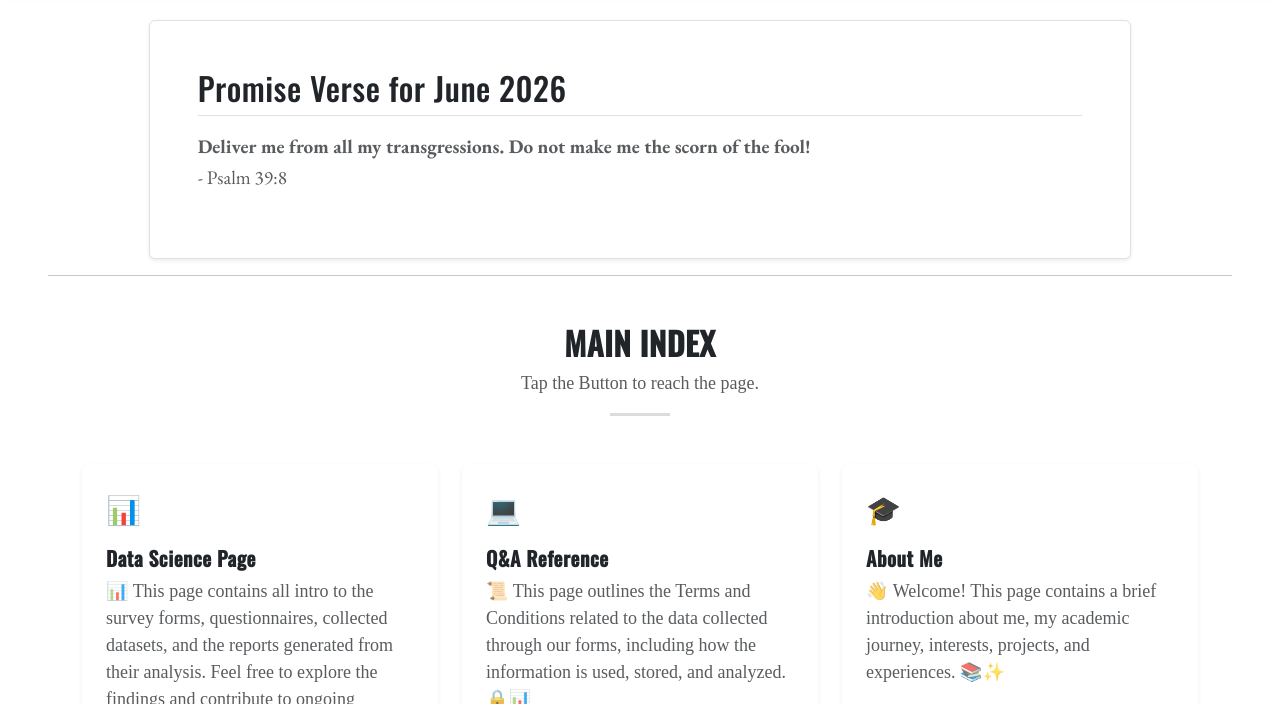
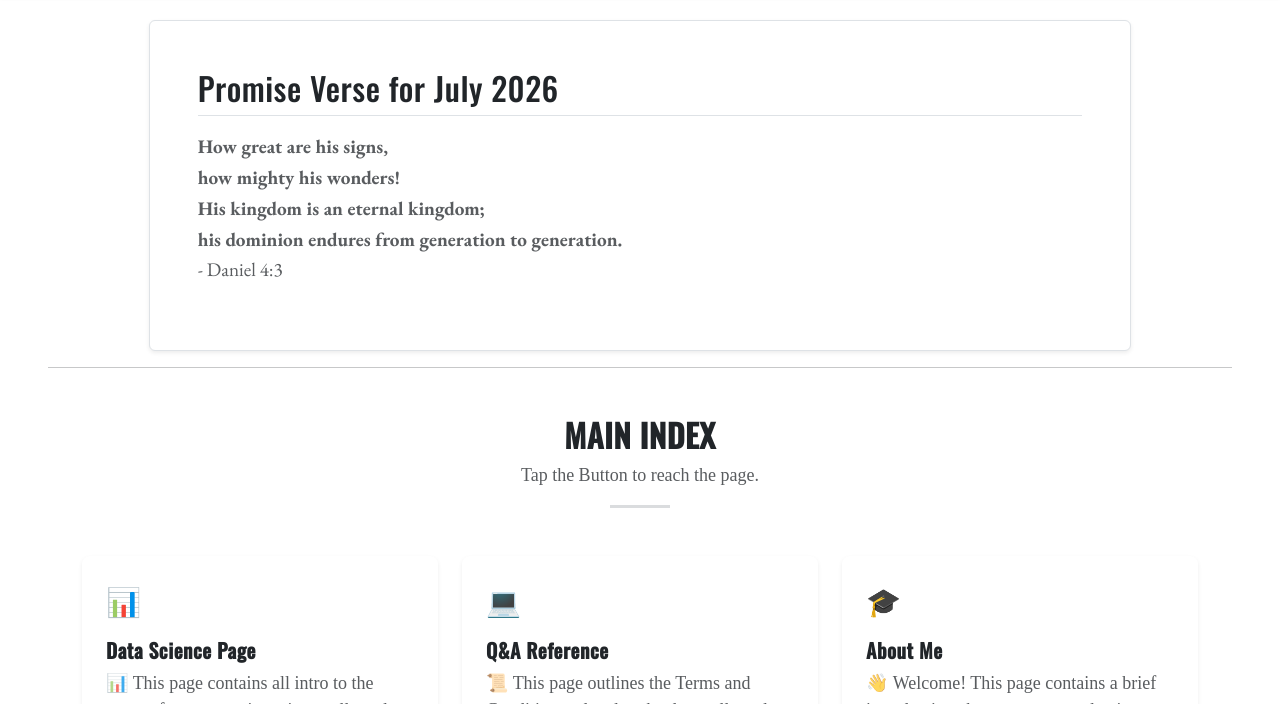
Before and after one commit to tninanofchirawa/personal-website-1, a Jekyll site: the page built from index.html, in a window 1280 px wide and 900 px high, scrolled down 455 px, cut to the strip 196-900 px from the top of the window. Built offline with Jekyll 4.4.1, drawn with Linux system fonts in a browser that asks for light colours; some web fonts are replaced.

Commit message:
Update index.html
July's Verse

```diff
--- a/index.html
+++ b/index.html
@@ -8,10 +8,12 @@
 <div class="row">
   <div class="col-12 col-xl-10 mx-auto">
     <div class="p-4 p-md-5 bg-white rounded shadow-sm border">
-      <h2 class="mb-3 border-bottom pb-2">Promise Verse for June 2026</h2>
+      <h2 class="mb-3 border-bottom pb-2">Promise Verse for July 2026</h2>
       <p class="special-garamond text-muted"><strong>
-          Deliver me from all my transgressions.
-          Do not make me the scorn of the fool!</strong><br> - Psalm 39:8</p>
+          How great are his signs,<br>
+    how mighty his wonders!<br>
+His kingdom is an eternal kingdom;<br>
+    his dominion endures from generation to generation.</strong><br> - Daniel 4:3</p>
     </div>
   </div>
 </div>
```
